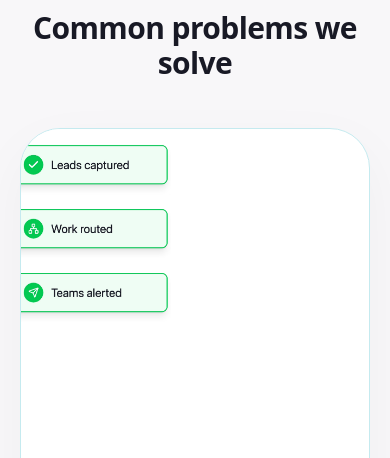
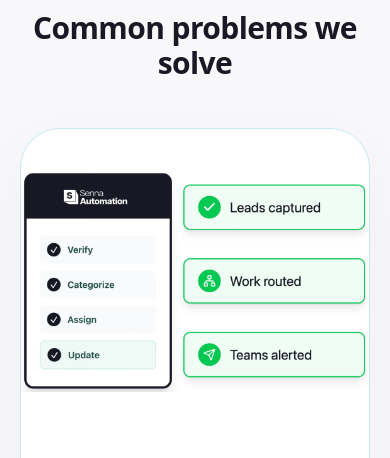
Before and after one commit to justinkahrs/senna-automation, an Astro site: page /solutions in a window 390 px wide. Shown: the part 1020-1478 px from the top of the page. Built offline with nearby package versions, Linux system fonts and the light colour scheme; Astro itself is replaced by a stand-in of ours; a web font is replaced by a local one.

Commit message:
center solutions mobile fallback media

```diff
--- a/src/site/pages/solutions.tsx
+++ b/src/site/pages/solutions.tsx
@@ -340,24 +340,11 @@
             {item.video ? (
               <>
                 {item.mobileImage && (
-                  <Reveal
-                    duration={0.6}
-                    scaleFrom={1.02}
-                    trigger="in-view"
-                    style={{
-                      display: "block",
-                      width: "100%",
-                      maxWidth: "100%",
-                      flex: "0 0 100%",
-                      alignSelf: "stretch",
-                    }}
-                  >
                   <Box
                     sx={{
                       display: { xs: "block", md: "none" },
-                        position: "relative",
-                        width: "100%",
-                        aspectRatio: "16 / 9",
+                      position: "absolute",
+                      inset: 0,
                       px: 3,
                       py: 3,
                       boxSizing: "border-box",
@@ -367,10 +354,12 @@
                       src={mobileImages[item.mobileImage] || item.mobileImage}
                       alt={item.title}
                       fill
-                        style={{ objectFit: "contain" }}
+                      style={{
+                        objectFit: "contain",
+                        objectPosition: "center center",
+                      }}
                     />
                   </Box>
-                  </Reveal>
                 )}
                 <Reveal
                   duration={0.8}
```
Lines whose indentation alone changed are shown as unchanged.
